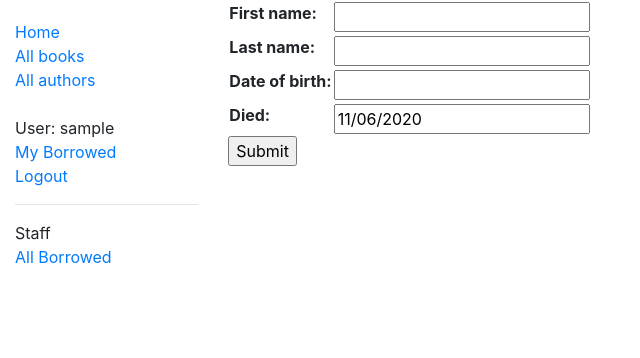
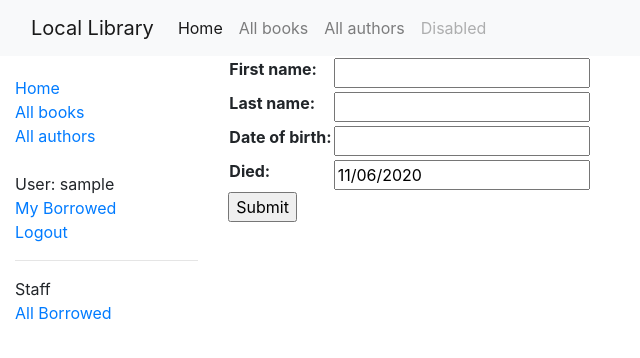
Before and after one commit to alexisalmeida/library, a Django app: page /catalog/author/create/ in a window 1280 px wide. Shown: the top 358 px of the page, without its empty margins (0-640 px from the left). Run offline with Django 3.2, Linux system fonts and the light colour scheme; the visitor is signed in with stand-in values (Sample User, id 1).

Commit message:
barra de menu no template master

```diff
--- a/catalog/templates/base_generic.html
+++ b/catalog/templates/base_generic.html
@@ -10,7 +10,25 @@
   <link rel="stylesheet" href="{% static 'css/styles.css' %}">
 </head>
 <body>
-  <div class="container-fluid">
+	  <nav class="navbar navbar-expand-lg navbar-light bg-light">
+	  <div class="container-fluid">
+		<a class="navbar-brand" href="#">Local Library</a>
+		<button class="navbar-toggler" type="button" data-bs-toggle="collapse" data-bs-target="#navbarNavAltMarkup" aria-controls="navbarNavAltMarkup" aria-expanded="false" aria-label="Toggle navigation">
+		  <span class="navbar-toggler-icon"></span>
+		</button>
+		<div class="collapse navbar-collapse" id="navbarNavAltMarkup">
+		  <div class="navbar-nav">
+			<a class="nav-link active" aria-current="page" href="{% url 'index' %}">Home</a>
+			<a class="nav-link" href="{% url 'books' %}">All books</a>
+			<a class="nav-link" href="{% url 'authors' %}">All authors</a>
+			<a class="nav-link disabled" href="#" tabindex="-1" aria-disabled="true">Disabled</a>
+		  </div>
+		</div>
+	  </div>
+	</nav>
+
+	<div class="container-fluid">
+
     <div class="row">
       <div class="col-sm-2">
       {% block sidebar %}
--- a/locallibrary/settings.py
+++ b/locallibrary/settings.py
@@ -35,6 +35,7 @@ else:
 
 ALLOWED_HOSTS = ['alexisralmeida.pythonanywhere.com','127.0.0.1']
 
+print("SECRET_KEY:", SECRET_KEY)
 
 # Application definition
 
```
